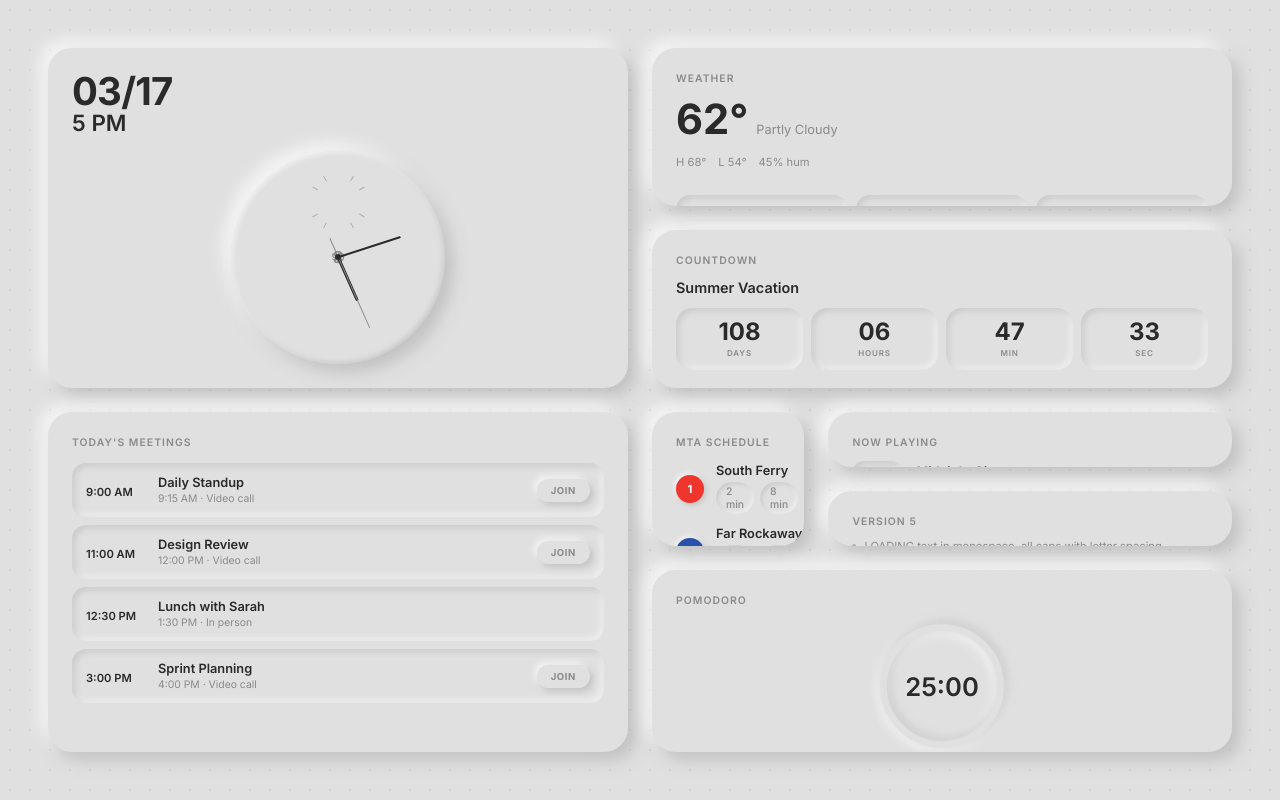
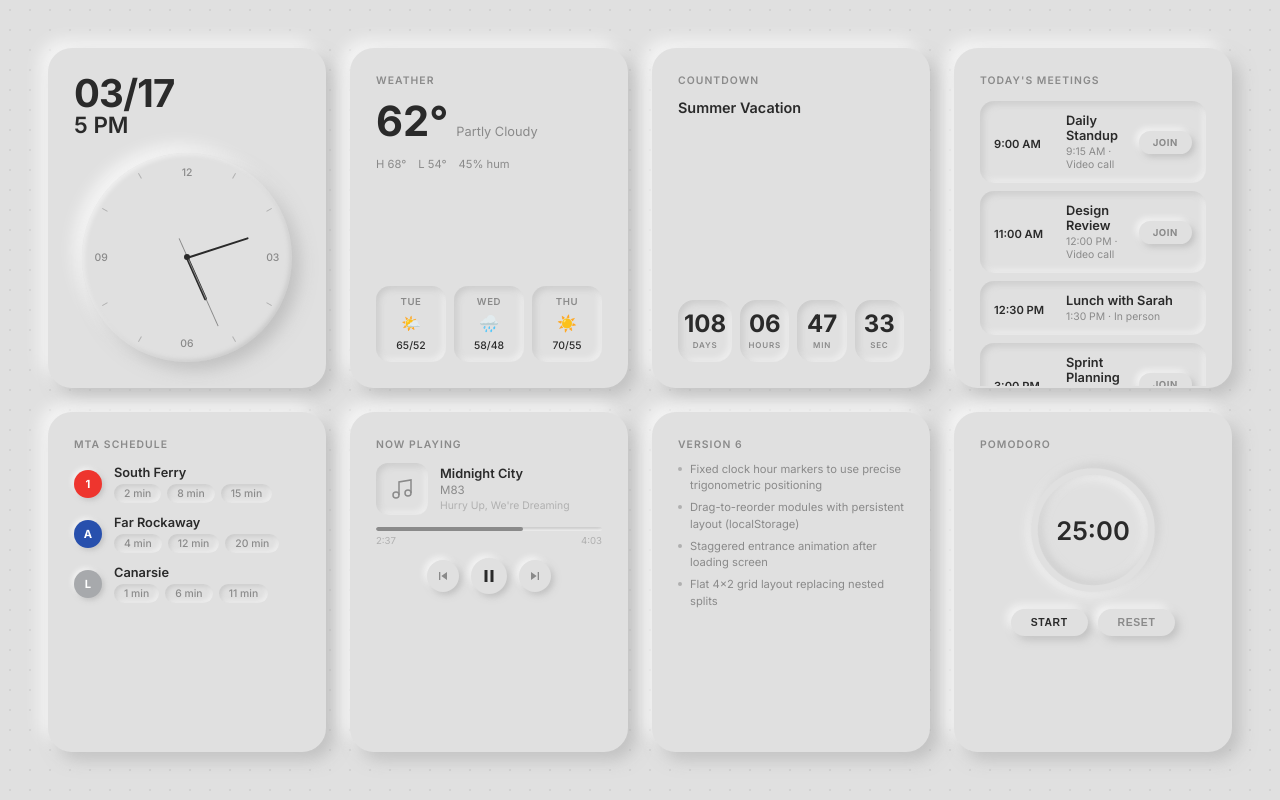
Before and after one commit to justincolt/dashboard, a React (Vite) app: page / in a window 1280 px wide. Built offline with nearby package versions, Linux system fonts and the light colour scheme.

Commit message:
Fix clock markers, add drag-to-reorder modules, staggered entrance animation
Co-Authored-By: Claude Opus 4.6 <noreply@anthropic.com>

```diff
--- a/src/App.jsx
+++ b/src/App.jsx
@@ -10,106 +10,109 @@ import Countdown from './components/Countdown/Countdown'
 import LoadingScreen from './components/LoadingScreen/LoadingScreen'
 import VersionBadge from './components/VersionBadge/VersionBadge'
 
+const MODULES = {
+  clock: { component: Clock, label: 'Clock' },
+  weather: { component: Weather, label: 'Weather' },
+  countdown: { component: Countdown, label: 'Countdown' },
+  meetings: { component: Meetings, label: 'Meetings' },
+  mta: { component: MtaSchedule, label: 'MTA' },
+  nowPlaying: { component: NowPlaying, label: 'Now Playing' },
+  version: { component: VersionBadge, label: 'Version' },
+  pomodoro: { component: Pomodoro, label: 'Pomodoro' },
+}
+
+const DEFAULT_ORDER = ['clock', 'weather', 'countdown', 'meetings', 'mta', 'nowPlaying', 'version', 'pomodoro']
+
+function loadOrder() {
+  try {
+    const saved = localStorage.getItem('dashboard-order')
+    if (saved) {
+      const parsed = JSON.parse(saved)
+      if (Array.isArray(parsed) && parsed.length === DEFAULT_ORDER.length) return parsed
+    }
+  } catch {}
+  return DEFAULT_ORDER
+}
+
 function App() {
   const [loading, setLoading] = useState(true)
-  const [colSplit, setColSplit] = useState(50)
-  const [rowSplit, setRowSplit] = useState(50)
+  const [entered, setEntered] = useState(false)
+  const [order, setOrder] = useState(loadOrder)
+  const [dragIdx, setDragIdx] = useState(null)
+  const [overIdx, setOverIdx] = useState(null)
   const dashRef = useRef(null)
-  const dragRef = useRef(null)
 
-  const onLoadComplete = useCallback(() => setLoading(false), [])
+  const onLoadComplete = useCallback(() => {
+    setLoading(false)
+    requestAnimationFrame(() => setEntered(true))
+  }, [])
 
   useEffect(() => {
-    const onPointerMove = (e) => {
-      const d = dragRef.current
-      if (!d) return
-      const rect = dashRef.current.getBoundingClientRect()
-      const pad = 48
-      if (d === 'col') {
-        const x = e.clientX - rect.left - pad
-        const w = rect.width - pad * 2
-        setColSplit(Math.min(75, Math.max(25, (x / w) * 100)))
-      } else {
-        const y = e.clientY - rect.top - pad
-        const h = rect.height - pad * 2
-        setRowSplit(Math.min(75, Math.max(25, (y / h) * 100)))
-      }
-    }
-    const onPointerUp = () => {
-      dragRef.current = null
-      document.body.style.cursor = ''
-      document.body.style.userSelect = ''
-    }
-    window.addEventListener('pointermove', onPointerMove)
-    window.addEventListener('pointerup', onPointerUp)
-    return () => {
-      window.removeEventListener('pointermove', onPointerMove)
-      window.removeEventListener('pointerup', onPointerUp)
-    }
-  }, [])
+    localStorage.setItem('dashboard-order', JSON.stringify(order))
+  }, [order])
 
-  const startDrag = (axis) => (e) => {
-    e.preventDefault()
-    dragRef.current = axis
-    document.body.style.cursor = axis === 'col' ? 'col-resize' : 'row-resize'
-    document.body.style.userSelect = 'none'
+  const onDragStart = (e, idx) => {
+    setDragIdx(idx)
+    e.dataTransfer.effectAllowed = 'move'
+    e.dataTransfer.setData('text/plain', idx)
   }
 
-  const gridStyle = {
-    gridTemplateColumns: `${colSplit}fr ${100 - colSplit}fr`,
-    gridTemplateRows: `${rowSplit}fr ${100 - rowSplit}fr`,
+  const onDragOver = (e, idx) => {
+    e.preventDefault()
+    e.dataTransfer.dropEffect = 'move'
+    if (idx !== overIdx) setOverIdx(idx)
+  }
+
+  const onDrop = (e, idx) => {
+    e.preventDefault()
+    if (dragIdx === null || dragIdx === idx) {
+      setDragIdx(null)
+      setOverIdx(null)
+      return
+    }
+    setOrder(prev => {
+      const next = [...prev]
+      const [moved] = next.splice(dragIdx, 1)
+      next.splice(idx, 0, moved)
+      return next
+    })
+    setDragIdx(null)
+    setOverIdx(null)
+  }
+
+  const onDragEnd = () => {
+    setDragIdx(null)
+    setOverIdx(null)
   }
 
   if (loading) return <LoadingScreen onComplete={onLoadComplete} />
 
   return (
     <div className={styles.dashboard} ref={dashRef}>
-      <div className={styles.grid} style={gridStyle}>
-        <div className={styles.cell}>
-          <Clock />
-        </div>
-        <div className={styles.splitV}>
-          <div className={styles.cell}>
-            <Weather />
-          </div>
-          <div className={styles.cell}>
-            <Countdown />
-          </div>
-        </div>
+      <div className={styles.grid}>
+        {order.map((key, i) => {
+          const mod = MODULES[key]
+          if (!mod) return null
+          const Comp = mod.component
+          const isDragging = dragIdx === i
+          const isOver = overIdx === i && dragIdx !== i
 
-        <div className={styles.cell}>
-          <Meetings />
-        </div>
-        <div className={styles.splitV}>
-          <div className={styles.splitH}>
-            <div className={styles.cell}>
-              <MtaSchedule />
+          return (
+            <div
+              key={key}
+              className={`${styles.cell} ${isDragging ? styles.dragging : ''} ${isOver ? styles.dropTarget : ''} ${entered ? styles.entered : styles.preEnter}`}
+              style={{ animationDelay: entered ? `${i * 80}ms` : undefined }}
+              draggable
+              onDragStart={(e) => onDragStart(e, i)}
+              onDragOver={(e) => onDragOver(e, i)}
+              onDrop={(e) => onDrop(e, i)}
+              onDragEnd={onDragEnd}
+            >
+              <Comp />
             </div>
-            <div className={styles.splitV}>
-              <div className={styles.cell}>
-                <NowPlaying />
-              </div>
-              <div className={styles.cell}>
-                <VersionBadge />
-              </div>
-            </div>
-          </div>
-          <div className={styles.cell}>
-            <Pomodoro />
-          </div>
-        </div>
+          )
+        })}
       </div>
-
-      <div
-        className={styles.colHandle}
-        style={{ left: `calc(${colSplit}% * (100% - 96px) / 100% + 48px)` }}
-        onPointerDown={startDrag('col')}
-      />
-      <div
-        className={styles.rowHandle}
-        style={{ top: `calc(${rowSplit}% * (100% - 96px) / 100% + 48px)` }}
-        onPointerDown={startDrag('row')}
-      />
     </div>
   )
 }
--- a/src/App.module.css
+++ b/src/App.module.css
@@ -32,33 +32,11 @@
 
 .grid {
   display: grid;
+  grid-template-columns: repeat(4, 1fr);
+  grid-template-rows: repeat(2, 1fr);
   gap: 24px;
   height: 100%;
   width: 100%;
-}
-
-.splitV {
-  display: flex;
-  flex-direction: column;
-  gap: 24px;
-  min-height: 0;
-}
-
-.splitV > .cell {
-  flex: 1;
-  min-height: 0;
-}
-
-.splitH {
-  display: flex;
-  gap: 24px;
-  flex: 1;
-  min-height: 0;
-}
-
-.splitH > .cell {
-  flex: 1;
-  min-width: 0;
 }
 
 .cell {
@@ -70,58 +48,48 @@
     -8px -8px 16px var(--shadow-light);
   border: none;
   overflow: hidden;
+  cursor: grab;
+  transition: box-shadow 0.2s, transform 0.2s, border-color 0.2s;
+  border: 2px solid transparent;
+  min-height: 0;
+  min-width: 0;
 }
 
-.colHandle {
-  position: absolute;
-  top: 48px;
-  bottom: 48px;
-  width: 24px;
-  margin-left: -12px;
-  cursor: col-resize;
-  z-index: 10;
-  display: flex;
-  align-items: center;
-  justify-content: center;
+.cell:active {
+  cursor: grabbing;
 }
 
-.colHandle::after {
-  content: '';
-  width: 4px;
-  height: 40px;
-  border-radius: 2px;
-  background: transparent;
-  transition: background 0.15s;
+.preEnter {
+  opacity: 0;
+  transform: translateY(20px);
 }
 
-.colHandle:hover::after {
-  background: var(--text-light);
+.entered {
+  animation: slideIn 0.45s cubic-bezier(0.22, 1, 0.36, 1) forwards;
 }
 
-.rowHandle {
-  position: absolute;
-  left: 48px;
-  right: 48px;
-  height: 24px;
-  margin-top: -12px;
-  cursor: row-resize;
-  z-index: 10;
-  display: flex;
-  align-items: center;
-  justify-content: center;
+@keyframes slideIn {
+  from {
+    opacity: 0;
+    transform: translateY(20px);
+  }
+  to {
+    opacity: 1;
+    transform: translateY(0);
+  }
 }
 
-.rowHandle::after {
-  content: '';
-  width: 40px;
-  height: 4px;
-  border-radius: 2px;
-  background: transparent;
-  transition: background 0.15s;
+.dragging {
+  opacity: 0.4;
+  transform: scale(0.97);
 }
 
-.rowHandle:hover::after {
-  background: var(--text-light);
+.dropTarget {
+  border-color: var(--text-light);
+  box-shadow:
+    8px 8px 16px var(--shadow-dark),
+    -8px -8px 16px var(--shadow-light),
+    inset 0 0 0 1px var(--text-light);
 }
 
 @media (max-width: 1024px) {
@@ -132,15 +100,9 @@
     overflow: auto;
   }
   .grid {
-    grid-template-columns: 1fr !important;
-    grid-template-rows: auto !important;
+    grid-template-columns: repeat(2, 1fr);
+    grid-template-rows: auto;
     height: auto;
-  }
-  .splitH {
-    flex-direction: column;
-  }
-  .colHandle, .rowHandle {
-    display: none;
   }
 }
 
@@ -148,4 +110,7 @@
   .dashboard {
     padding: 20px;
   }
+  .grid {
+    grid-template-columns: 1fr;
+  }
 }
--- a/src/components/Clock/Clock.jsx
+++ b/src/components/Clock/Clock.jsx
@@ -1,5 +1,8 @@
 import { useState, useEffect, useRef } from 'react'
 import styles from './Clock.module.css'
+
+const HOUR_NUMBERS = [12, 1, 2, 3, 4, 5, 6, 7, 8, 9, 10, 11]
+const TICK_HOURS = [1, 2, 4, 5, 7, 8, 10, 11]
 
 export default function Clock() {
   const [now, setNow] = useState(new Date())
@@ -15,8 +18,7 @@ export default function Clock() {
     if (!wrapRef.current) return
     const ro = new ResizeObserver(([entry]) => {
       const { width, height } = entry.contentRect
-      const available = Math.min(width, height)
-      setSize(Math.max(80, available))
+      setSize(Math.max(80, Math.min(width, height)))
     })
     ro.observe(wrapRef.current)
     return () => ro.disconnect()
@@ -41,6 +43,9 @@ export default function Clock() {
   const handMin = r * 0.62
   const handSec = r * 0.72
   const secTail = r * 0.2
+  const markerR = r * 0.82
+  const tickR = r * 0.9
+  const tickLen = r * 0.06
 
   return (
     <div className={styles.wrapper}>
@@ -52,21 +57,48 @@ export default function Clock() {
       <div className={styles.clockRow} ref={wrapRef}>
         <div className={styles.analog} style={{ width: size, height: size }}>
           <div className={styles.face}>
-            <span className={styles.marker} style={{ transform: 'rotate(0deg) translateY(-44%)' }}>12</span>
-            <span className={styles.marker} style={{ transform: 'rotate(90deg) translateY(-44%)' }}>03</span>
-            <span className={styles.marker} style={{ transform: 'rotate(180deg) translateY(-44%)' }}>06</span>
-            <span className={styles.marker} style={{ transform: 'rotate(270deg) translateY(-44%)' }}>09</span>
-            {[1,2,4,5,7,8,10,11].map(n => (
-              <span key={n} className={styles.tick} style={{ transform: `rotate(${n * 30}deg)` }} />
-            ))}
+            {HOUR_NUMBERS.map((n, i) => {
+              const angle = (i * 30 - 90) * (Math.PI / 180)
+              const x = r + markerR * Math.cos(angle)
+              const y = r + markerR * Math.sin(angle)
+              const isCardinal = n === 12 || n === 3 || n === 6 || n === 9
+              if (!isCardinal) return null
+              return (
+                <span
+                  key={n}
+                  className={styles.marker}
+                  style={{ left: x, top: y }}
+                >
+                  {String(n).padStart(2, '0')}
+                </span>
+              )
+            })}
+            {TICK_HOURS.map(n => {
+              const angle = (n * 30 - 90) * (Math.PI / 180)
+              const x1 = r + tickR * Math.cos(angle)
+              const y1 = r + tickR * Math.sin(angle)
+              return (
+                <span
+                  key={n}
+                  className={styles.tick}
+                  style={{
+                    left: x1,
+                    top: y1,
+                    width: 1,
+                    height: tickLen,
+                    transform: `translate(-50%, -50%) rotate(${n * 30}deg)`,
+                  }}
+                />
+              )
+            })}
           </div>
           <div
             className={styles.handHour}
-            style={{ transform: `rotate(${hourDeg}deg)`, height: handHour, marginLeft: -1.25 }}
+            style={{ transform: `rotate(${hourDeg}deg)`, height: handHour }}
           />
           <div
             className={styles.handMin}
-            style={{ transform: `rotate(${minDeg}deg)`, height: handMin, marginLeft: -0.75 }}
+            style={{ transform: `rotate(${minDeg}deg)`, height: handMin }}
           />
           <div
             className={styles.handSec}
@@ -75,7 +107,6 @@ export default function Clock() {
               height: handSec + secTail,
               bottom: `calc(50% - ${secTail}px)`,
               transformOrigin: `50% calc(100% - ${secTail}px)`,
-              marginLeft: -0.5,
             }}
           />
           <div className={styles.centerDot} />
--- a/src/components/Clock/Clock.module.css
+++ b/src/components/Clock/Clock.module.css
@@ -54,28 +54,15 @@
 
 .marker {
   position: absolute;
-  top: 50%;
-  left: 50%;
   font-size: 0.65rem;
   font-weight: 500;
   color: var(--text-dim);
-  width: 0;
-  height: 0;
-  display: flex;
-  align-items: center;
-  justify-content: center;
-  transform-origin: center center;
+  transform: translate(-50%, -50%);
 }
 
 .tick {
   position: absolute;
-  top: 10%;
-  left: 50%;
-  width: 1px;
-  height: 6px;
   background: var(--text-light);
-  transform-origin: 50% 500%;
-  margin-left: -0.5px;
 }
 
 .handHour {
@@ -83,6 +70,7 @@
   bottom: 50%;
   left: 50%;
   width: 2.5px;
+  margin-left: -1.25px;
   background: var(--text);
   border-radius: 2px;
   transform-origin: 50% 100%;
@@ -94,6 +82,7 @@
   bottom: 50%;
   left: 50%;
   width: 1.5px;
+  margin-left: -0.75px;
   background: var(--text);
   border-radius: 2px;
   transform-origin: 50% 100%;
@@ -104,6 +93,7 @@
   position: absolute;
   left: 50%;
   width: 1px;
+  margin-left: -0.5px;
   background: var(--text-dim);
 }
 
--- a/src/version.js
+++ b/src/version.js
@@ -1,6 +1,7 @@
-export const VERSION = '5'
+export const VERSION = '6'
 export const CHANGES = [
-  'LOADING text in monospace, all caps with letter spacing',
-  'Text transitions from black to white as orange bar sweeps across',
-  'Dual-label clip-path animation for color transition effect',
+  'Fixed clock hour markers to use precise trigonometric positioning',
+  'Drag-to-reorder modules with persistent layout (localStorage)',
+  'Staggered entrance animation after loading screen',
+  'Flat 4x2 grid layout replacing nested splits',
 ]
```
